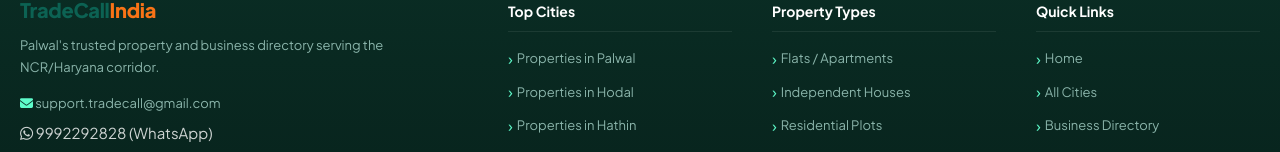
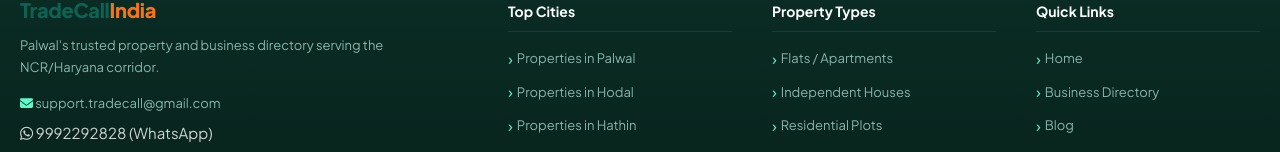
Before and after one commit to jaykakadia/brokerage-app-frontend, a React (Vite) app: page / in a window 1280 px wide. Shown: the part 1226-1378 px from the top of the page. Built offline with nearby package versions, Linux system fonts and the light colour scheme; no server answers.

Commit message:
Remove 'All Cities' from Quick Links in footer

```diff
--- a/src/components/Footer.tsx
+++ b/src/components/Footer.tsx
@@ -81,7 +81,6 @@
           <h4>Quick Links</h4>
           <ul>
             <li><a href="/" onClick={(e) => { e.preventDefault(); onNavigate('home'); }}>Home</a></li>
-            <li><a href="/cities" onClick={(e) => { e.preventDefault(); onNavigate('cities'); }}>All Cities</a></li>
             <li><a href="/business-directory" onClick={(e) => { e.preventDefault(); onNavigate('business-directory'); }}>Business Directory</a></li>
             <li><a href="/blog" onClick={(e) => { e.preventDefault(); onNavigate('blog'); }}>Blog</a></li>
             <li><a href="/advertise" onClick={(e) => { e.preventDefault(); onNavigate('advertise'); }}>Advertise with Us</a></li>
```
